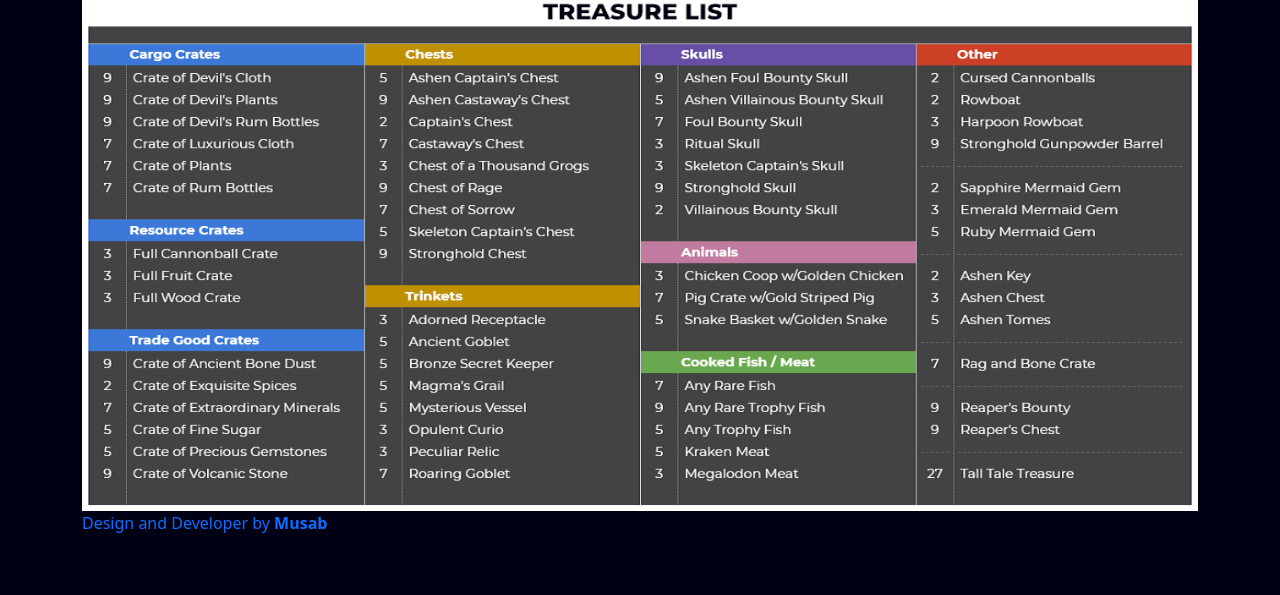
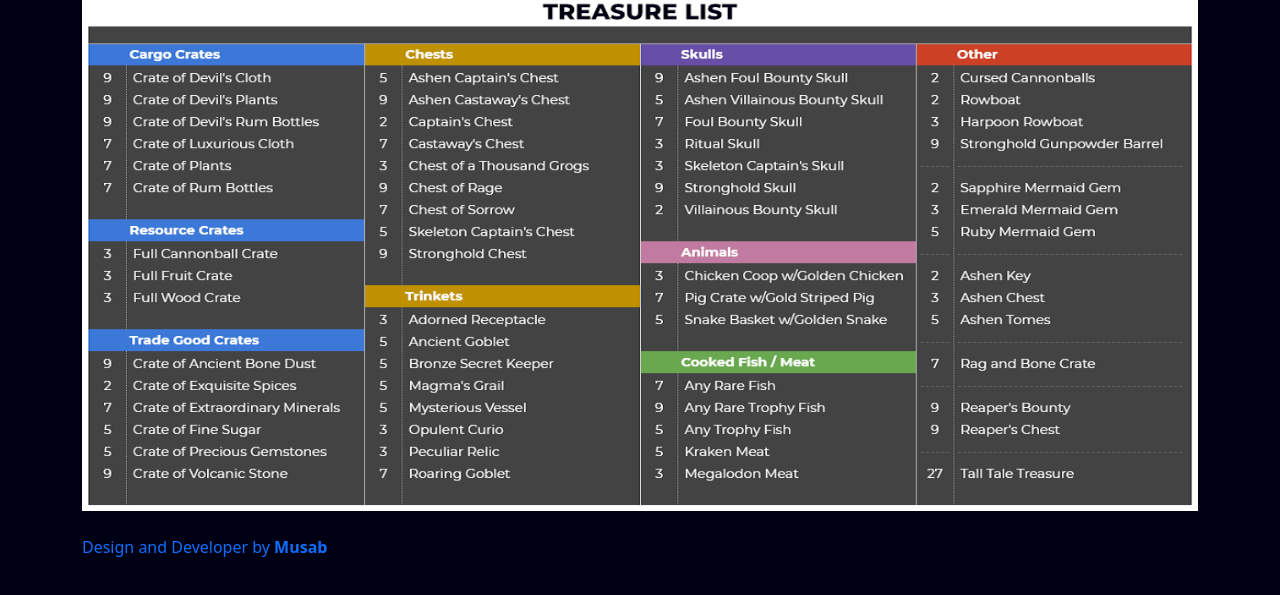
Before and after one commit to SourScar/countdown, a website: page front/index.html in a window 1280 px wide. Shown: the part 191-786 px from the top of the page. Drawn offline with nearby package versions, Linux system fonts and the light colour scheme; no server answers.

Commit message:
ThirtyEight

```diff
--- a/front/index.html
+++ b/front/index.html
@@ -65,7 +65,7 @@
                 <img src="treasurelist-3.png" class="img-fluid" alt="Treasure List">
             </div>
         </div>
-        <div class="row pl-4">
+        <div class="row pl-4 pt-4">
             <div class="col-sm">
                 <a href="https://musab.kedruga.com" target="_blank"><p>Design and Developer by <b>Musab</b><p></a>
             </div>
```
